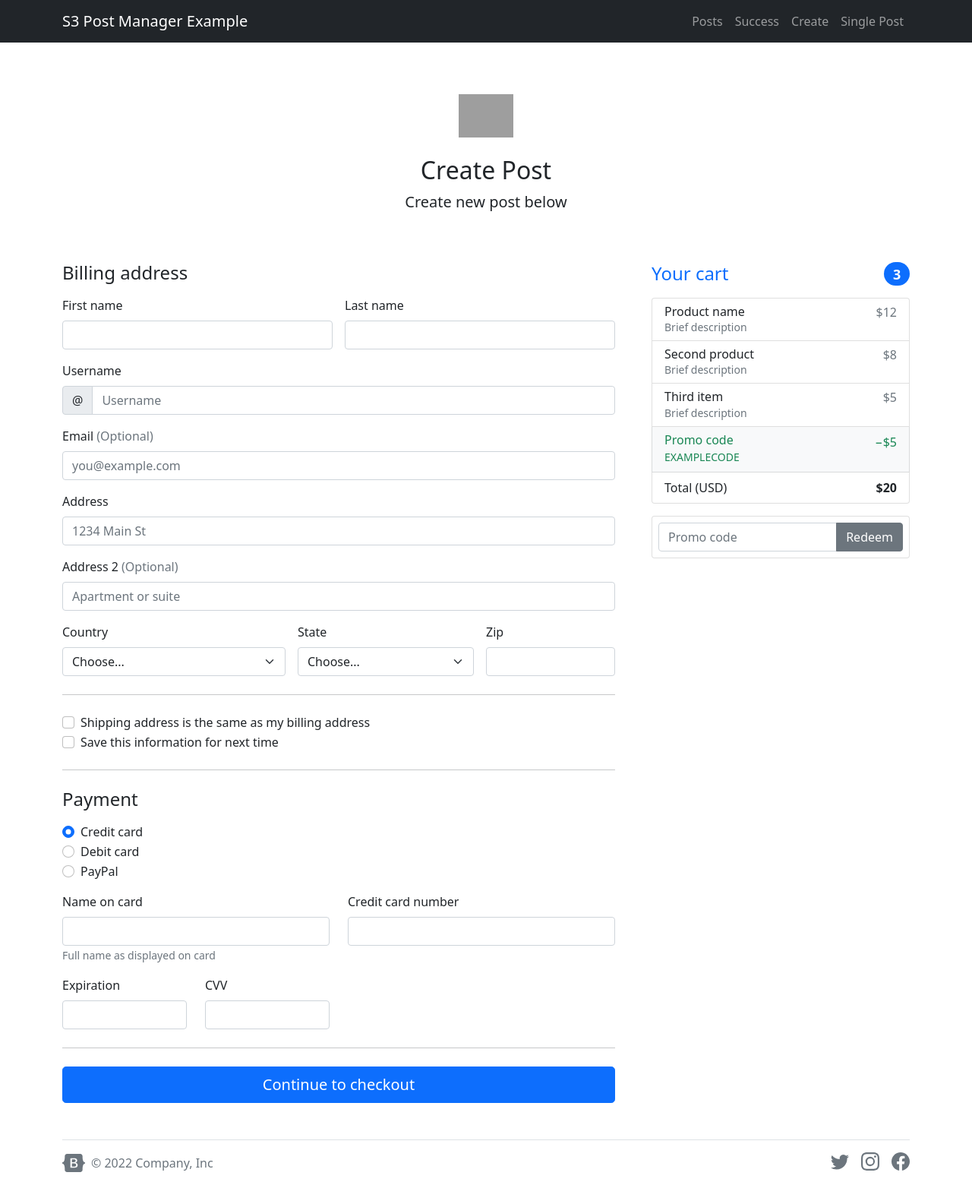
After one commit to subaquatic-pierre/postmanager-flask-example, a Flask app: template server/templates/create.html in a window 1280 px wide. The commit adds this page. Shown: the whole page at 76% size. Run offline with Flask 2, Linux system fonts and the light colour scheme; the template is opened without the code that fills it, so the values that code supplies are empty; grey boxes are pictures that could not be loaded.

Commit message:
Update layout links

```diff
--- /dev/null
+++ b/server/templates/create.html
@@ -0,0 +1,294 @@
+{% extends 'layout.html' %} {% block main %}
+
+<div class="py-5 text-center">
+  <img
+    class="d-block mx-auto mb-4"
+    src="../assets/brand/bootstrap-logo.svg"
+    alt=""
+    width="72"
+    height="57"
+  />
+  <h2>Create Post</h2>
+  <p class="lead">Create new post below</p>
+</div>
+
+<div class="row g-5">
+  <div class="col-md-5 col-lg-4 order-md-last">
+    <h4 class="d-flex justify-content-between align-items-center mb-3">
+      <span class="text-primary">Your cart</span>
+      <span class="badge bg-primary rounded-pill">3</span>
+    </h4>
+    <ul class="list-group mb-3">
+      <li class="list-group-item d-flex justify-content-between lh-sm">
+        <div>
+          <h6 class="my-0">Product name</h6>
+          <small class="text-muted">Brief description</small>
+        </div>
+        <span class="text-muted">$12</span>
+      </li>
+      <li class="list-group-item d-flex justify-content-between lh-sm">
+        <div>
+          <h6 class="my-0">Second product</h6>
+          <small class="text-muted">Brief description</small>
+        </div>
+        <span class="text-muted">$8</span>
+      </li>
+      <li class="list-group-item d-flex justify-content-between lh-sm">
+        <div>
+          <h6 class="my-0">Third item</h6>
+          <small class="text-muted">Brief description</small>
+        </div>
+        <span class="text-muted">$5</span>
+      </li>
+      <li class="list-group-item d-flex justify-content-between bg-light">
+        <div class="text-success">
+          <h6 class="my-0">Promo code</h6>
+          <small>EXAMPLECODE</small>
+        </div>
+        <span class="text-success">−$5</span>
+      </li>
+      <li class="list-group-item d-flex justify-content-between">
+        <span>Total (USD)</span>
+        <strong>$20</strong>
+      </li>
+    </ul>
+
+    <form class="card p-2">
+      <div class="input-group">
+        <input type="text" class="form-control" placeholder="Promo code" />
+        <button type="submit" class="btn btn-secondary">Redeem</button>
+      </div>
+    </form>
+  </div>
+  <div class="col-md-7 col-lg-8">
+    <h4 class="mb-3">Billing address</h4>
+    <form class="needs-validation" novalidate>
+      <div class="row g-3">
+        <div class="col-sm-6">
+          <label for="firstName" class="form-label">First name</label>
+          <input
+            type="text"
+            class="form-control"
+            id="firstName"
+            placeholder=""
+            value=""
+            required
+          />
+          <div class="invalid-feedback">Valid first name is required.</div>
+        </div>
+
+        <div class="col-sm-6">
+          <label for="lastName" class="form-label">Last name</label>
+          <input
+            type="text"
+            class="form-control"
+            id="lastName"
+            placeholder=""
+            value=""
+            required
+          />
+          <div class="invalid-feedback">Valid last name is required.</div>
+        </div>
+
+        <div class="col-12">
+          <label for="username" class="form-label">Username</label>
+          <div class="input-group has-validation">
+            <span class="input-group-text">@</span>
+            <input
+              type="text"
+              class="form-control"
+              id="username"
+              placeholder="Username"
+              required
+            />
+            <div class="invalid-feedback">Your username is required.</div>
+          </div>
+        </div>
+
+        <div class="col-12">
+          <label for="email" class="form-label"
+            >Email <span class="text-muted">(Optional)</span></label
+          >
+          <input
+            type="email"
+            class="form-control"
+            id="email"
+            placeholder="you@example.com"
+          />
+          <div class="invalid-feedback">
+            Please enter a valid email address for shipping updates.
+          </div>
+        </div>
+
+        <div class="col-12">
+          <label for="address" class="form-label">Address</label>
+          <input
+            type="text"
+            class="form-control"
+            id="address"
+            placeholder="1234 Main St"
+            required
+          />
+          <div class="invalid-feedback">
+            Please enter your shipping address.
+          </div>
+        </div>
+
+        <div class="col-12">
+          <label for="address2" class="form-label"
+            >Address 2 <span class="text-muted">(Optional)</span></label
+          >
+          <input
+            type="text"
+            class="form-control"
+            id="address2"
+            placeholder="Apartment or suite"
+          />
+        </div>
+
+        <div class="col-md-5">
+          <label for="country" class="form-label">Country</label>
+          <select class="form-select" id="country" required>
+            <option value="">Choose...</option>
+            <option>United States</option>
+          </select>
+          <div class="invalid-feedback">Please select a valid country.</div>
+        </div>
+
+        <div class="col-md-4">
+          <label for="state" class="form-label">State</label>
+          <select class="form-select" id="state" required>
+            <option value="">Choose...</option>
+            <option>California</option>
+          </select>
+          <div class="invalid-feedback">Please provide a valid state.</div>
+        </div>
+
+        <div class="col-md-3">
+          <label for="zip" class="form-label">Zip</label>
+          <input
+            type="text"
+            class="form-control"
+            id="zip"
+            placeholder=""
+            required
+          />
+          <div class="invalid-feedback">Zip code required.</div>
+        </div>
+      </div>
+
+      <hr class="my-4" />
+
+      <div class="form-check">
+        <input type="checkbox" class="form-check-input" id="same-address" />
+        <label class="form-check-label" for="same-address"
+          >Shipping address is the same as my billing address</label
+        >
+      </div>
+
+      <div class="form-check">
+        <input type="checkbox" class="form-check-input" id="save-info" />
+        <label class="form-check-label" for="save-info"
+          >Save this information for next time</label
+        >
+      </div>
+
+      <hr class="my-4" />
+
+      <h4 class="mb-3">Payment</h4>
+
+      <div class="my-3">
+        <div class="form-check">
+          <input
+            id="credit"
+            name="paymentMethod"
+            type="radio"
+            class="form-check-input"
+            checked
+            required
+          />
+          <label class="form-check-label" for="credit">Credit card</label>
+        </div>
+        <div class="form-check">
+          <input
+            id="debit"
+            name="paymentMethod"
+            type="radio"
+            class="form-check-input"
+            required
+          />
+          <label class="form-check-label" for="debit">Debit card</label>
+        </div>
+        <div class="form-check">
+          <input
+            id="paypal"
+            name="paymentMethod"
+            type="radio"
+            class="form-check-input"
+            required
+          />
+          <label class="form-check-label" for="paypal">PayPal</label>
+        </div>
+      </div>
+
+      <div class="row gy-3">
+        <div class="col-md-6">
+          <label for="cc-name" class="form-label">Name on card</label>
+          <input
+            type="text"
+            class="form-control"
+            id="cc-name"
+            placeholder=""
+            required
+          />
+          <small class="text-muted">Full name as displayed on card</small>
+          <div class="invalid-feedback">Name on card is required</div>
+        </div>
+
+        <div class="col-md-6">
+          <label for="cc-number" class="form-label">Credit card number</label>
+          <input
+            type="text"
+            class="form-control"
+            id="cc-number"
+            placeholder=""
+            required
+          />
+          <div class="invalid-feedback">Credit card number is required</div>
+        </div>
+
+        <div class="col-md-3">
+          <label for="cc-expiration" class="form-label">Expiration</label>
+          <input
+            type="text"
+            class="form-control"
+            id="cc-expiration"
+            placeholder=""
+            required
+          />
+          <div class="invalid-feedback">Expiration date required</div>
+        </div>
+
+        <div class="col-md-3">
+          <label for="cc-cvv" class="form-label">CVV</label>
+          <input
+            type="text"
+            class="form-control"
+            id="cc-cvv"
+            placeholder=""
+            required
+          />
+          <div class="invalid-feedback">Security code required</div>
+        </div>
+      </div>
+
+      <hr class="my-4" />
+
+      <button class="w-100 btn btn-primary btn-lg" type="submit">
+        Continue to checkout
+      </button>
+    </form>
+  </div>
+</div>
+
+{% endblock main %}
--- a/server/templates/layout.html
+++ b/server/templates/layout.html
@@ -1,3 +1,7 @@
+{% set links = [ { 'title': 'Posts', 'url_for': 'main.list_posts' }, { 'title':
+'Success', 'url_for': 'main.success' }, { 'title': 'Create', 'url_for':
+'main.create' } ] %}
+
 <!DOCTYPE html>
 <html lang="en">
   <head>
@@ -46,9 +50,31 @@
           <div class="collapse navbar-collapse" id="navbarsExample04">
             <div class="navbar-nav me-auto mb-2 mb-md-0"></div>
             <ul class="navbar-nav ml-auto mb-2 mb-md-0">
+              {% for item in links %}
               <li class="nav-item">
-                <a class="nav-link active" aria-current="page" href="/posts"
-                  >Posts</a
+                {% if url_for(request.endpoint) == url_for(item.url_for) %}
+                <a
+                  class="nav-link active"
+                  aria-current="page"
+                  href="{{ url_for(item.url_for) }}"
+                  >{{item.title}}</a
+                >
+                {% else %}
+                <a
+                  class="nav-link"
+                  aria-current="page"
+                  href="{{ url_for(item.url_for) }}"
+                  >{{item.title}}</a
+                >
+                {% endif %}
+              </li>
+              {% endfor %}
+              <li class="nav-item">
+                <a
+                  class="nav-link"
+                  aria-current="page"
+                  href="{{ url_for('main.single_post',post_id=1) }}"
+                  >Single Post</a
                 >
               </li>
             </ul>
@@ -102,7 +128,7 @@
               <use xlink:href="#bootstrap" />
             </svg>
           </a>
-          <span class="text-muted">&copy; 2021 Company, Inc</span>
+          <span class="text-muted">&copy; 2022 Company, Inc</span>
         </div>
 
         <ul class="nav col-md-4 justify-content-end list-unstyled d-flex">
```
Also changed, not shown: server/routes.py (+53 -15 lines), server/templates/success.html (added, +17 -0 lines).
